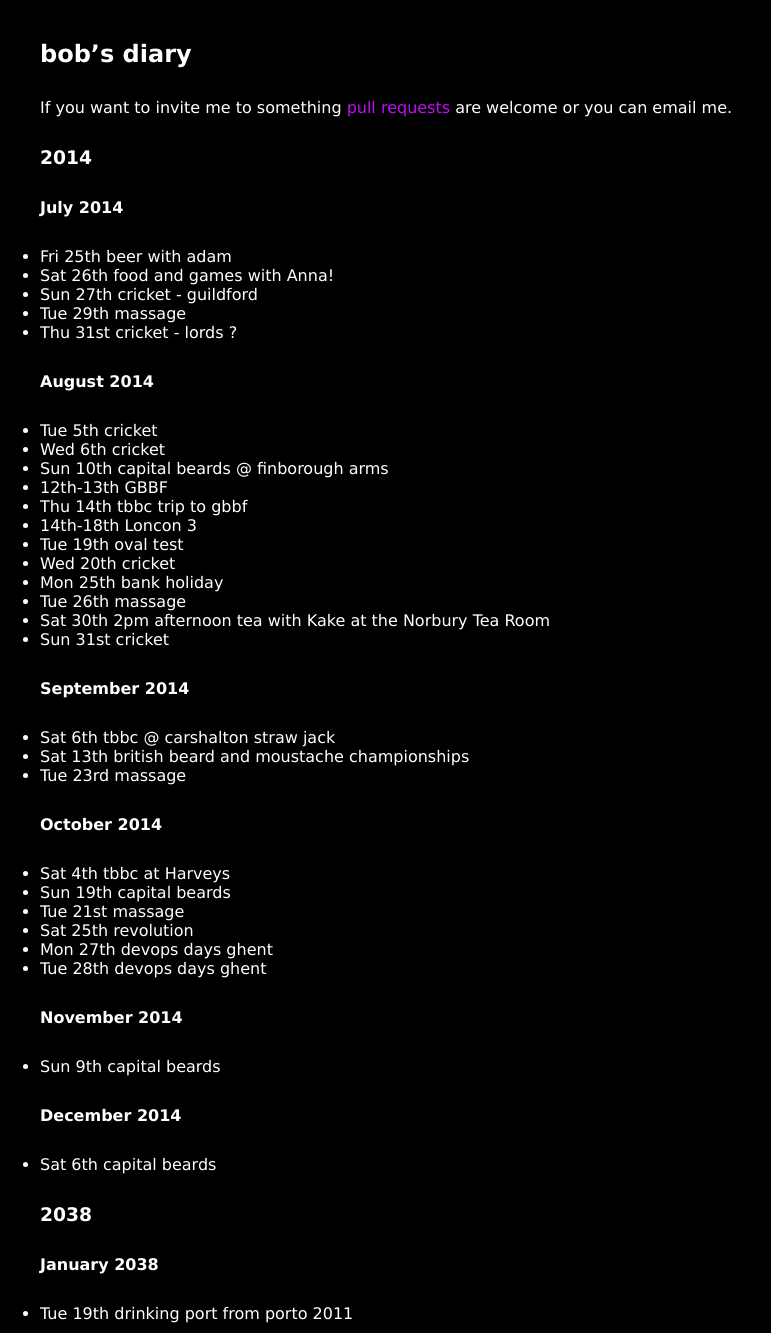
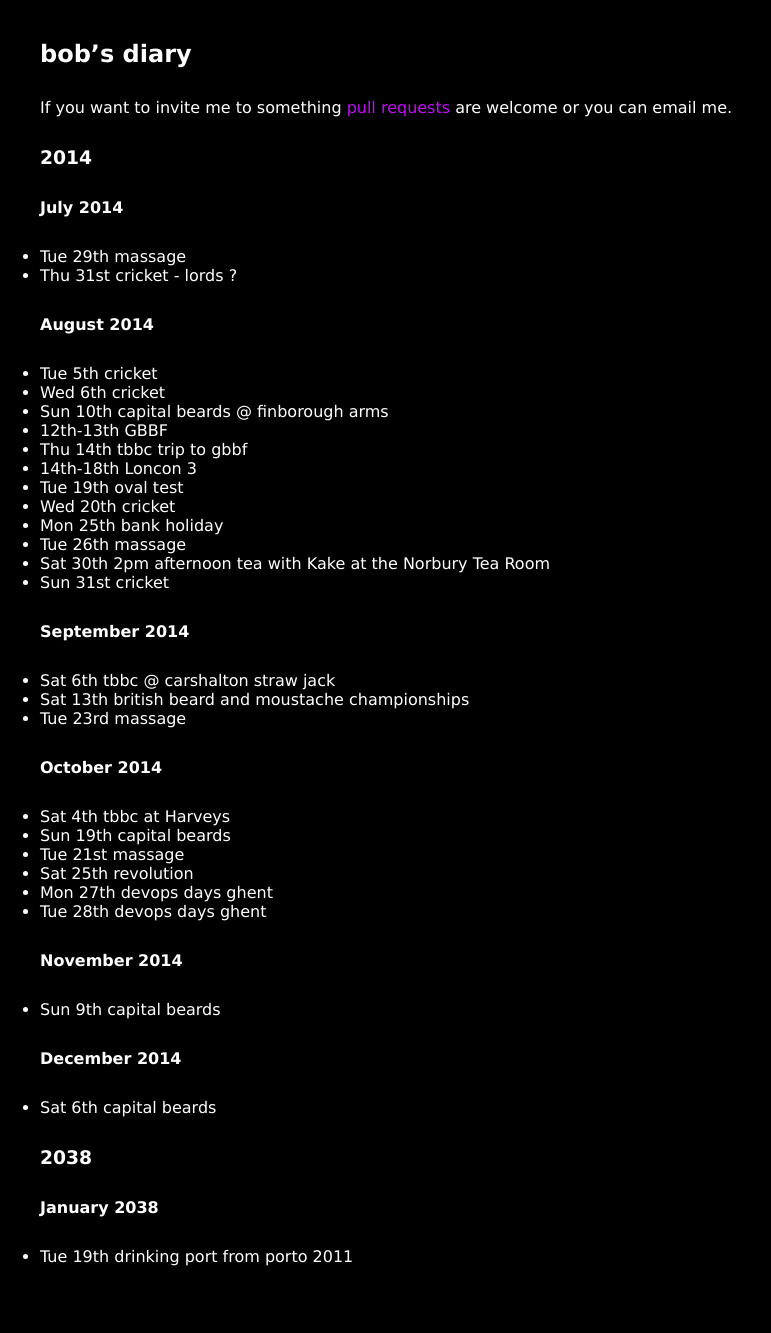
Before and after one commit to rjw1/randomness.org.uk, a Jekyll site: the page built from diary/index.md, in a window 1280 px wide. Shown: the whole page, without its empty margins (0-771 px from the left). Built offline with Jekyll 4.4.1, drawn with Linux system fonts in a browser that asks for light colours; Markdown is read by kramdown in place of the engine named in the settings; after the commit the page ends 1276 px from its top, so only the background shows below that.

Commit message:
Drank beer with adam.
will go to anna's party.
cant be arsed with going to guildford for cricket

```diff
--- a/diary/index.md
+++ b/diary/index.md
@@ -11,9 +11,6 @@ are welcome or you can email me.
 
 #### July 2014 ####
 
-* Fri 25th beer with adam
-* Sat 26th food and games with Anna!
-* Sun 27th cricket - guildford
 * Tue 29th massage
 * Thu 31st cricket - lords ?
 
```
